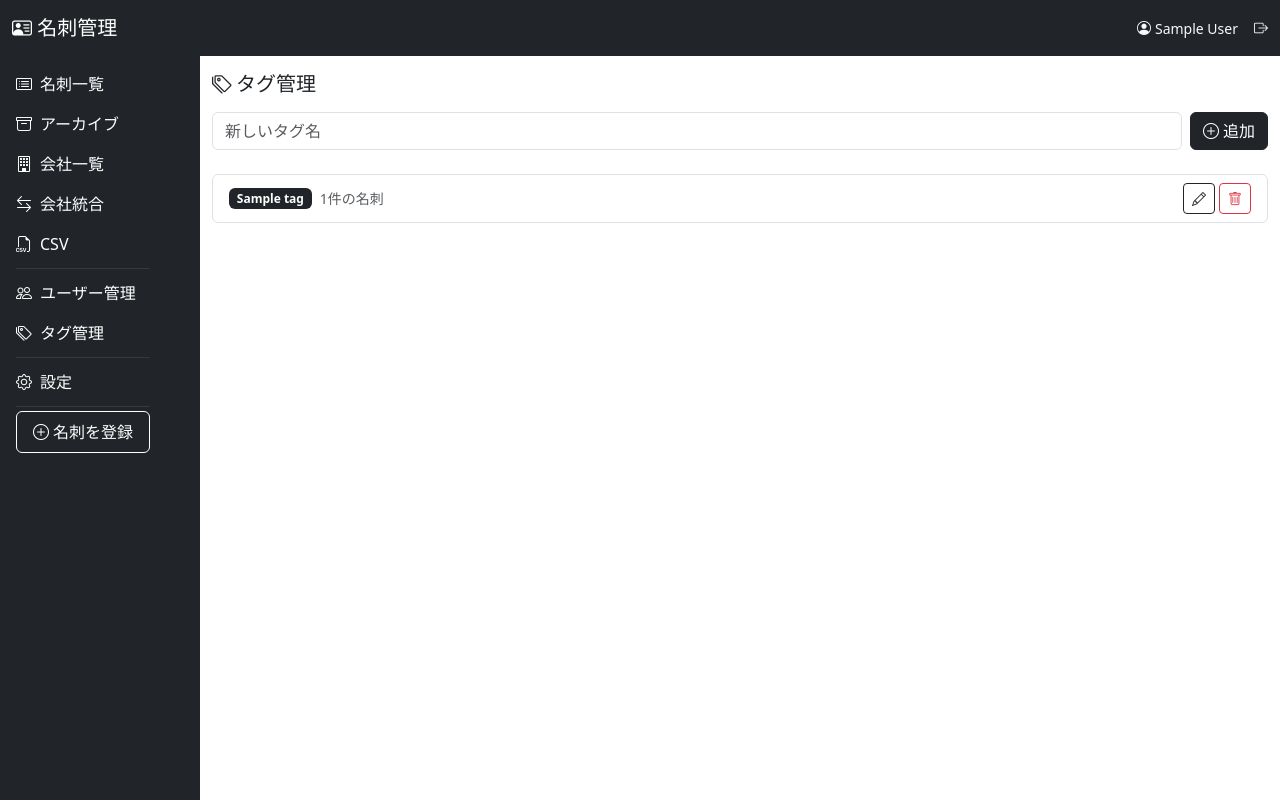
After one commit to ochiken7/a013_card, a Flask app: page /admin/tags in a window 1280 px wide. The commit adds this page. Run offline with Flask 3, Linux system fonts and the light colour scheme; a user stored in the database is signed in; tables that the repository leaves empty hold one stand-in row (values such as "Sample post").

Commit message:
アーカイブ機能＋タグ管理機能を追加
- 名刺のアーカイブ/解除機能（一覧から非表示、専用ページで閲覧）
- 管理者向けタグ管理画面（追加・編集・削除）
- 名刺一覧にタグフィルター追加
- 名刺詳細のタグ入力に既存タグのサジェスト追加
- サイドバーにアーカイブ・タグ管理メニュー追加

Co-Authored-By: Claude Opus 4.6 <noreply@anthropic.com>

```diff
--- a/meishi/blueprints/admin/routes.py
+++ b/meishi/blueprints/admin/routes.py
@@ -1,4 +1,4 @@
-"""ユーザー管理（管理者のみ）"""
+"""ユーザー管理・タグ管理（管理者のみ）"""
 
 from functools import wraps
 from flask import render_template, redirect, url_for, flash, request, abort
@@ -6,6 +6,7 @@ from flask_login import login_required, current_user
 from meishi import db
 from meishi.blueprints.admin import admin_bp
 from meishi.models.user import User
+from meishi.models.tag import Tag, CardTag
 
 
 def admin_required(f):
@@ -85,3 +86,73 @@ def toggle_admin(user_id):
     status = "付与" if user.is_admin else "解除"
     flash(f"「{user.display_name}」の管理者権限を{status}しました。", "success")
     return redirect(url_for("admin.user_list"))
+
+
+# ========== タグ管理 ==========
+
+@admin_bp.route("/admin/tags")
+@admin_required
+def tag_list():
+    """タグ一覧"""
+    tags = Tag.query.order_by(Tag.name).all()
+    # 各タグの使用数を取得
+    tag_counts = {}
+    for tag in tags:
+        tag_counts[tag.id] = CardTag.query.filter_by(tag_id=tag.id).count()
+    return render_template("admin/tags.html", tags=tags, tag_counts=tag_counts)
+
+
+@admin_bp.route("/admin/tags/new", methods=["POST"])
+@admin_required
+def create_tag():
+    """タグ新規作成"""
+    name = request.form.get("name", "").strip()
+    if not name:
+        flash("タグ名を入力してください。", "danger")
+        return redirect(url_for("admin.tag_list"))
+
+    if Tag.query.filter_by(name=name).first():
+        flash("このタグ名は既に登録されています。", "danger")
+        return redirect(url_for("admin.tag_list"))
+
+    tag = Tag(name=name)
+    db.session.add(tag)
+    db.session.commit()
+    flash(f"タグ「{name}」を作成しました。", "success")
+    return redirect(url_for("admin.tag_list"))
+
+
+@admin_bp.route("/admin/tags/<int:tag_id>/edit", methods=["POST"])
+@admin_required
+def edit_tag(tag_id):
+    """タグ名変更"""
+    tag = Tag.query.get_or_404(tag_id)
+    new_name = request.form.get("name", "").strip()
+    if not new_name:
+        flash("タグ名を入力してください。", "danger")
+        return redirect(url_for("admin.tag_list"))
+
+    existing = Tag.query.filter_by(name=new_name).first()
+    if existing and existing.id != tag.id:
+        flash("このタグ名は既に使われています。", "danger")
+        return redirect(url_for("admin.tag_list"))
+
+    old_name = tag.name
+    tag.name = new_name
+    db.session.commit()
+    flash(f"タグ「{old_name}」→「{new_name}」に変更しました。", "success")
+    return redirect(url_for("admin.tag_list"))
+
+
+@admin_bp.route("/admin/tags/<int:tag_id>/delete", methods=["POST"])
+@admin_required
+def delete_tag(tag_id):
+    """タグ削除（紐付けも解除）"""
+    tag = Tag.query.get_or_404(tag_id)
+    name = tag.name
+    # card_tagsの紐付けも削除
+    CardTag.query.filter_by(tag_id=tag.id).delete()
+    db.session.delete(tag)
+    db.session.commit()
+    flash(f"タグ「{name}」を削除しました。", "info")
+    return redirect(url_for("admin.tag_list"))
--- a/meishi/models/card.py
+++ b/meishi/models/card.py
@@ -30,6 +30,7 @@ class Card(db.Model):
 
     # 管理
     visibility = db.Column(db.String(20), nullable=False, default="private")
+    is_archived = db.Column(db.Boolean, nullable=False, default=False, server_default="false")
     memo = db.Column(db.Text)
     created_at = db.Column(db.DateTime, nullable=False, server_default=db.func.now())
     updated_at = db.Column(db.DateTime, nullable=False, server_default=db.func.now(), onupdate=db.func.now())
--- /dev/null
+++ b/meishi/templates/admin/tags.html
@@ -0,0 +1,79 @@
+{% extends "base.html" %}
+
+{% block title %}タグ管理 - 名刺管理{% endblock %}
+
+{% block content %}
+<h5 class="mb-3"><i class="bi bi-tags me-1"></i>タグ管理</h5>
+
+<!-- 新規タグ追加 -->
+<form method="post" action="{{ url_for('admin.create_tag') }}" class="d-flex gap-2 mb-4">
+    <input type="text" name="name" class="form-control" placeholder="新しいタグ名" required>
+    <button type="submit" class="btn btn-dark flex-shrink-0">
+        <i class="bi bi-plus-circle me-1"></i>追加
+    </button>
+</form>
+
+<!-- タグ一覧 -->
+{% if tags %}
+<div class="list-group">
+    {% for tag in tags %}
+    <div class="list-group-item d-flex justify-content-between align-items-center">
+        <div class="d-flex align-items-center gap-2 flex-grow-1">
+            <span class="badge bg-dark">{{ tag.name }}</span>
+            <span class="text-muted small">{{ tag_counts.get(tag.id, 0) }}件の名刺</span>
+        </div>
+        <div class="d-flex gap-1">
+            <!-- 編集 -->
+            <button type="button" class="btn btn-outline-dark btn-sm"
+                    onclick="editTag({{ tag.id }}, '{{ tag.name }}')">
+                <i class="bi bi-pencil"></i>
+            </button>
+            <!-- 削除 -->
+            <form method="post" action="{{ url_for('admin.delete_tag', tag_id=tag.id) }}"
+                  onsubmit="return confirm('タグ「{{ tag.name }}」を削除しますか？\n紐付けられた名刺からも外れます。')">
+                <button type="submit" class="btn btn-outline-danger btn-sm">
+                    <i class="bi bi-trash"></i>
+                </button>
+            </form>
+        </div>
+    </div>
+    {% endfor %}
+</div>
+{% else %}
+<div class="text-center text-muted py-5">
+    <i class="bi bi-tags" style="font-size: 3rem;"></i>
+    <p class="mt-2">タグがまだ登録されていません。</p>
+</div>
+{% endif %}
+
+<!-- 編集モーダル -->
+<div class="modal fade" id="editTagModal" tabindex="-1">
+    <div class="modal-dialog">
+        <div class="modal-content">
+            <form id="editTagForm" method="post">
+                <div class="modal-header">
+                    <h6 class="modal-title">タグ名を変更</h6>
+                    <button type="button" class="btn-close" data-bs-dismiss="modal"></button>
+                </div>
+                <div class="modal-body">
+                    <input type="text" name="name" id="editTagName" class="form-control" required>
+                </div>
+                <div class="modal-footer">
+                    <button type="button" class="btn btn-secondary btn-sm" data-bs-dismiss="modal">キャンセル</button>
+                    <button type="submit" class="btn btn-dark btn-sm">変更</button>
+                </div>
+            </form>
+        </div>
+    </div>
+</div>
+{% endblock %}
+
+{% block scripts %}
+<script>
+function editTag(tagId, currentName) {
+    document.getElementById('editTagForm').action = `/admin/tags/${tagId}/edit`;
+    document.getElementById('editTagName').value = currentName;
+    new bootstrap.Modal(document.getElementById('editTagModal')).show();
+}
+</script>
+{% endblock %}
--- a/meishi/templates/base.html
+++ b/meishi/templates/base.html
@@ -51,6 +51,9 @@
                 <a class="nav-link text-white px-3 py-2" href="{{ url_for('cards.index') }}">
                     <i class="bi bi-card-list me-2"></i>名刺一覧
                 </a>
+                <a class="nav-link text-white px-3 py-2" href="{{ url_for('cards.archived_cards') }}">
+                    <i class="bi bi-archive me-2"></i>アーカイブ
+                </a>
                 <a class="nav-link text-white px-3 py-2" href="{{ url_for('companies.index') }}">
                     <i class="bi bi-building me-2"></i>会社一覧
                 </a>
@@ -64,6 +67,9 @@
                 <hr class="border-secondary mx-3 my-1">
                 <a class="nav-link text-white px-3 py-2" href="{{ url_for('admin.user_list') }}">
                     <i class="bi bi-people me-2"></i>ユーザー管理
+                </a>
+                <a class="nav-link text-white px-3 py-2" href="{{ url_for('admin.tag_list') }}">
+                    <i class="bi bi-tags me-2"></i>タグ管理
                 </a>
                 {% endif %}
                 <hr class="border-secondary mx-3 my-1">
```
Also changed, not shown: meishi/blueprints/cards/routes.py (+53 -2 lines), meishi/templates/cards/archived.html (added, +45 -0 lines), meishi/templates/cards/index.html (+14 -1 lines), meishi/templates/cards/show.html (+17 -1 lines).
